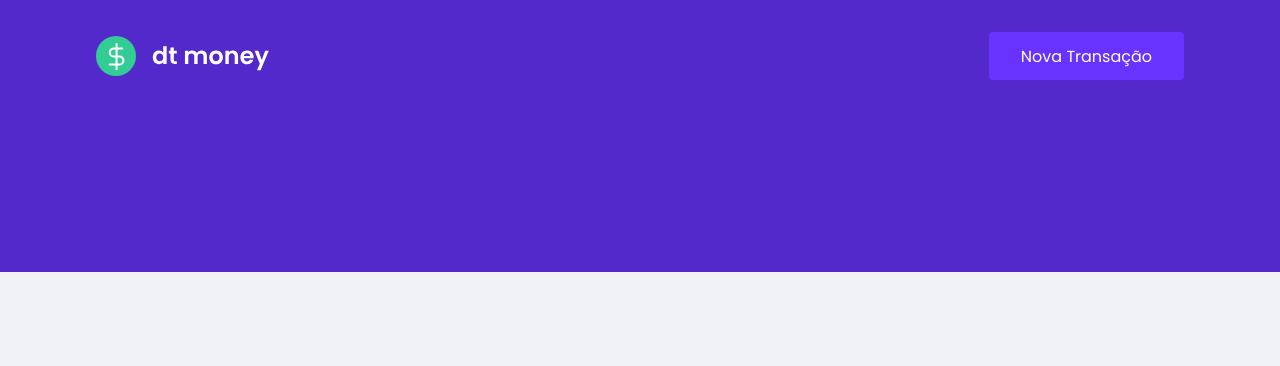
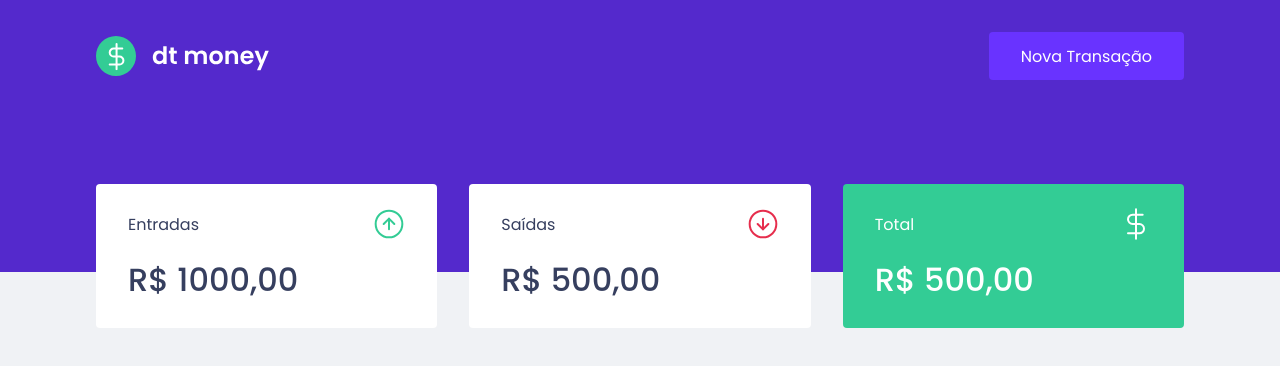
Before and after one commit to robsonbs/dtmoney, a React (Create React App) app: page / in a window 1280 px wide. Shown: the top 366 px of the page. Built offline with nearby package versions, Linux system fonts and the light colour scheme.

Commit message:
chore: Summary Component

```diff
--- a/src/App.tsx
+++ b/src/App.tsx
@@ -1,3 +1,4 @@
+import { Dashboard } from './components/Dashboard';
 import { Header } from './components/Header';
 import { GlobalStyle } from './styles/global';
 
@@ -6,6 +7,7 @@
     <>
       <GlobalStyle />
       <Header />
+      <Dashboard />
     </>
   );
 }
--- /dev/null
+++ b/src/components/Dashboard/index.tsx
@@ -0,0 +1,10 @@
+import { Summary } from "../Summary";
+import { Container } from "./styles";
+
+export function Dashboard(){
+
+  return (
+    <Container>
+      <Summary/>
+    </Container>  )
+}
--- /dev/null
+++ b/src/components/Dashboard/styles.ts
@@ -0,0 +1,7 @@
+import styled from 'styled-components';
+
+export const Container = styled.main`
+  max-width: 1120px;
+  margin: 0 auto;
+  padding: 2.5rem 1rem;
+`;
--- /dev/null
+++ b/src/components/Summary/index.tsx
@@ -0,0 +1,34 @@
+import incomeImg from '../../assets/income.svg';
+import outcomeImg from '../../assets/outcome.svg';
+import totalImg from '../../assets/total.svg';
+
+
+import { Container } from "./styles";
+
+export function Summary(){
+return (
+  <Container>
+    <div>
+      <header>
+        <span>Entradas</span>
+        <img src={incomeImg} alt="Ícone Entradas"/>
+      </header>
+      <strong>R$ 1000,00</strong>
+    </div>
+    <div>
+      <header>
+        <span>Saídas</span>
+        <img src={outcomeImg} alt="Ícone Saídas"/>
+      </header>
+      <strong>R$ 500,00</strong>
+    </div>
+    <div className="highlight-background ">
+      <header>
+        <span>Total</span>
+        <img src={totalImg} alt="Ícone Total"/>
+      </header>
+      <strong>R$ 500,00</strong>
+    </div>
+  </Container>
+)
+}
--- /dev/null
+++ b/src/components/Summary/styles.ts
@@ -0,0 +1,45 @@
+import styled from 'styled-components';
+
+export const Container = styled.div`
+  display:grid;
+  grid-template-columns:repeat(3,1fr);
+  gap:2rem;
+  margin-top:-8rem;
+
+  div {
+    background   : var(--shape);
+    padding      : 1.5rem 2rem;
+    border-radius: var(--border-radius-value);
+    margin-bottom: 2rem;
+    color        : var(--text-title);
+
+    header {
+      display        : flex;
+      align-items    : center;
+      justify-content: space-between;
+    }
+
+    strong{
+      display: block;
+      margin-top: 1rem;
+      font-size: 2rem;
+      font-weight:500;
+      line-height:3rem;
+    }
+}
+
+>div p {
+  font-size  : 2rem;
+  font-size  : 200;
+  line-height: 3rem;
+  margin-top : 1rem;
+  white-space: nowrap;
+}
+>div.highlight-background {
+  background: var(--green);
+  color     : var(--shape);
+}
+>div.highlight-background.danger{
+  background: var(--danger-color);
+}
+`;
```
